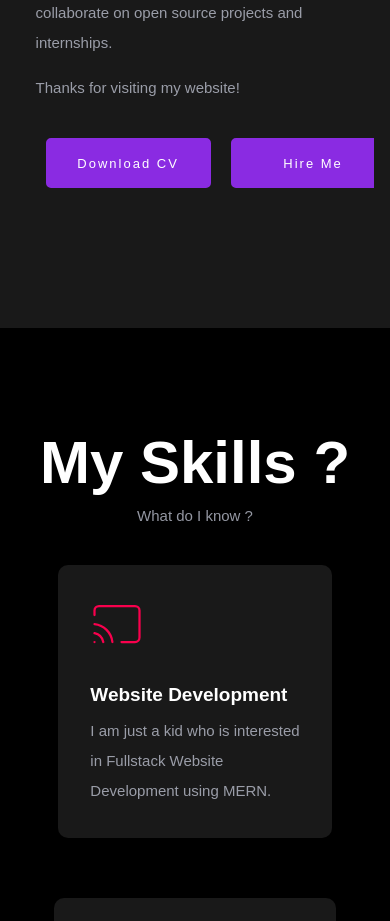
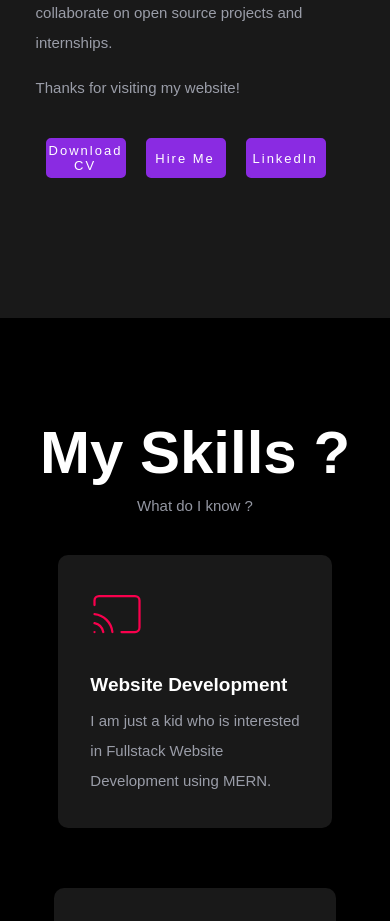
Before and after one commit to ItsRoy69/portfolio, a React (Create React App) app: page / in a window 390 px wide. Shown: the part 1640-2561 px from the top of the page. Built offline with nearby package versions, Linux system fonts and the light colour scheme.

Commit message:
Update About.css

```diff
--- a/src/About.css
+++ b/src/About.css
@@ -58,9 +58,10 @@ a.bottom__to__top.active {
 @media only screen and (max-width: 425px) {
   button.about.btn.pointer {
     text-transform: capitalize;
-    width: 165px;
-    height: 50px;
+    width: 80px;
+    height: 40px;
     font-size: 13px;
     transition: .4s ease;
+    padding: 1px 2px 1px 1px;
   }
 }
```
